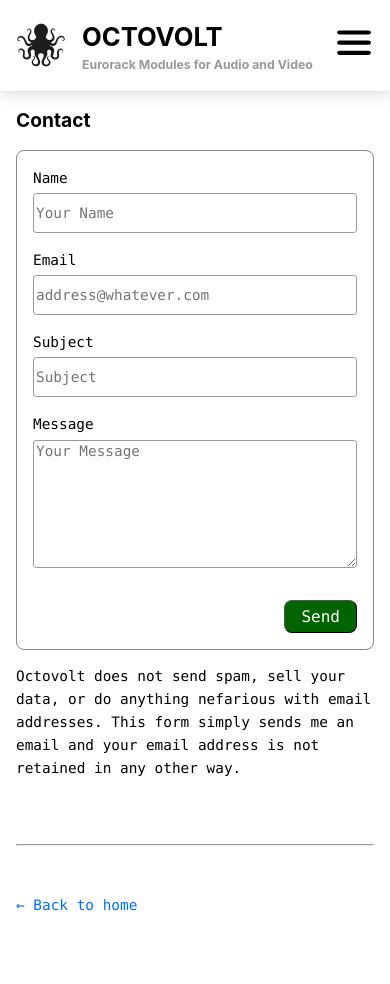
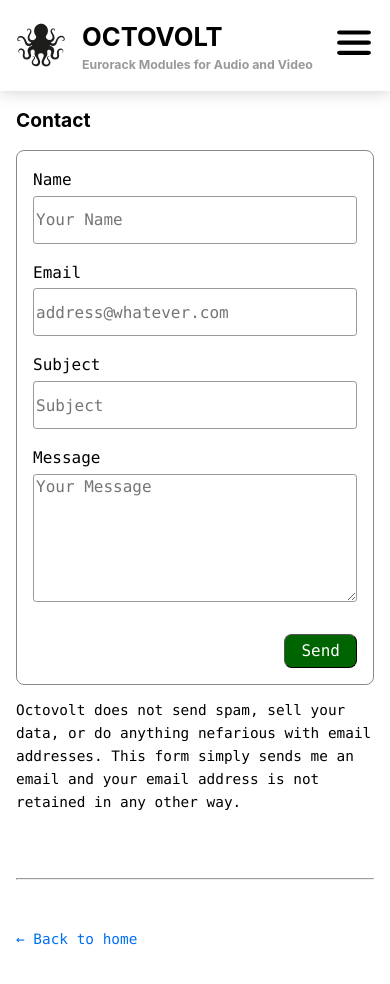
Before and after one commit to octovolt/octovolt-website, a Next.js app: page /contact in a window 390 px wide. Shown: the top 984 px of the page. Built offline with nearby package versions, Linux system fonts and the light colour scheme.

Commit message:
more adjustments for Apple

```diff
--- a/src/styles/form.module.css
+++ b/src/styles/form.module.css
@@ -51,12 +51,5 @@
 @media (max-width: 439px) {
   .fields label {
     margin-bottom: 0.2rem;
-    font-size: 0.9rem;
-  }
-  .textField, .textArea {
-    font-size: 0.9rem;
-  }
-  .textField {
-    height: 2.5rem;
   }
 }
```
